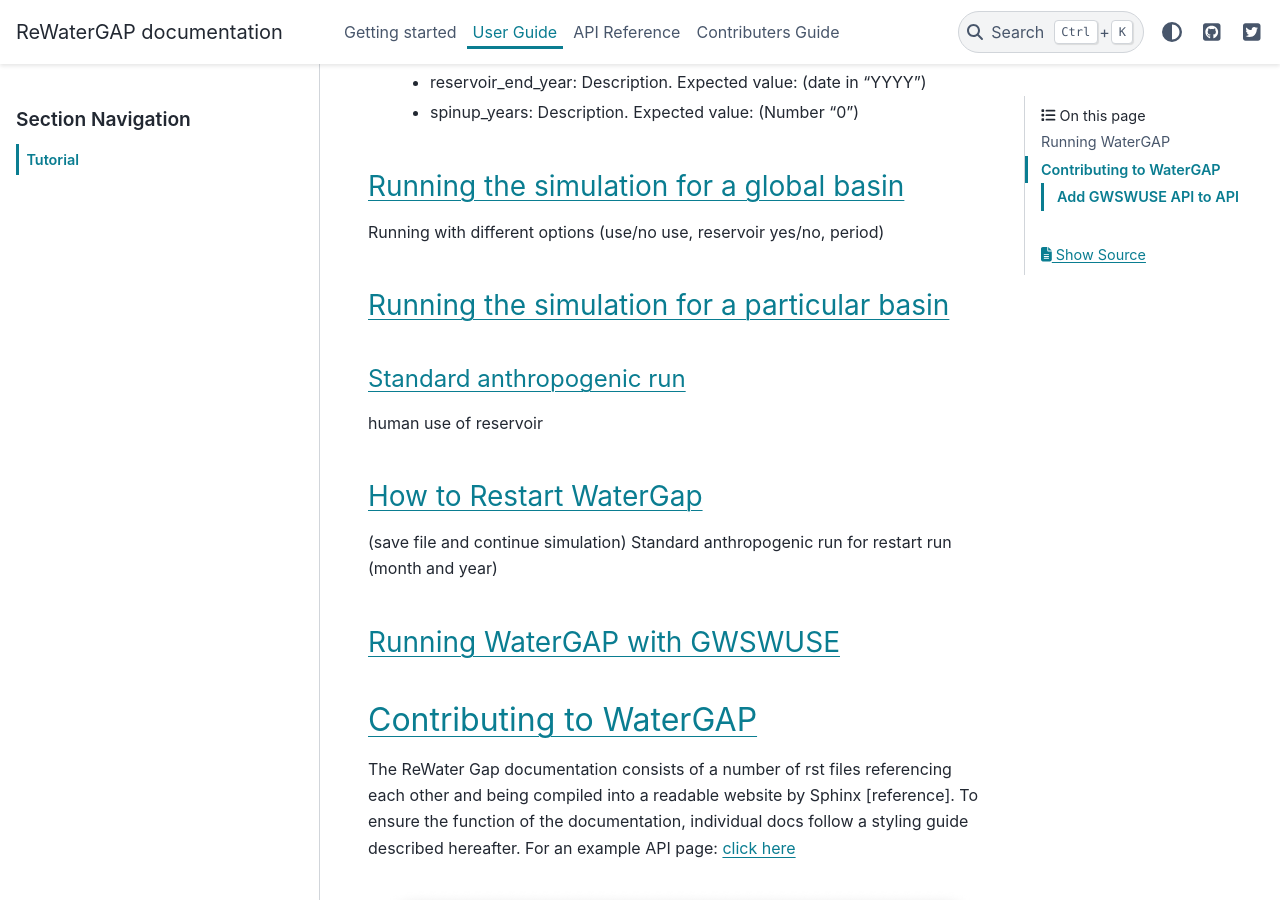
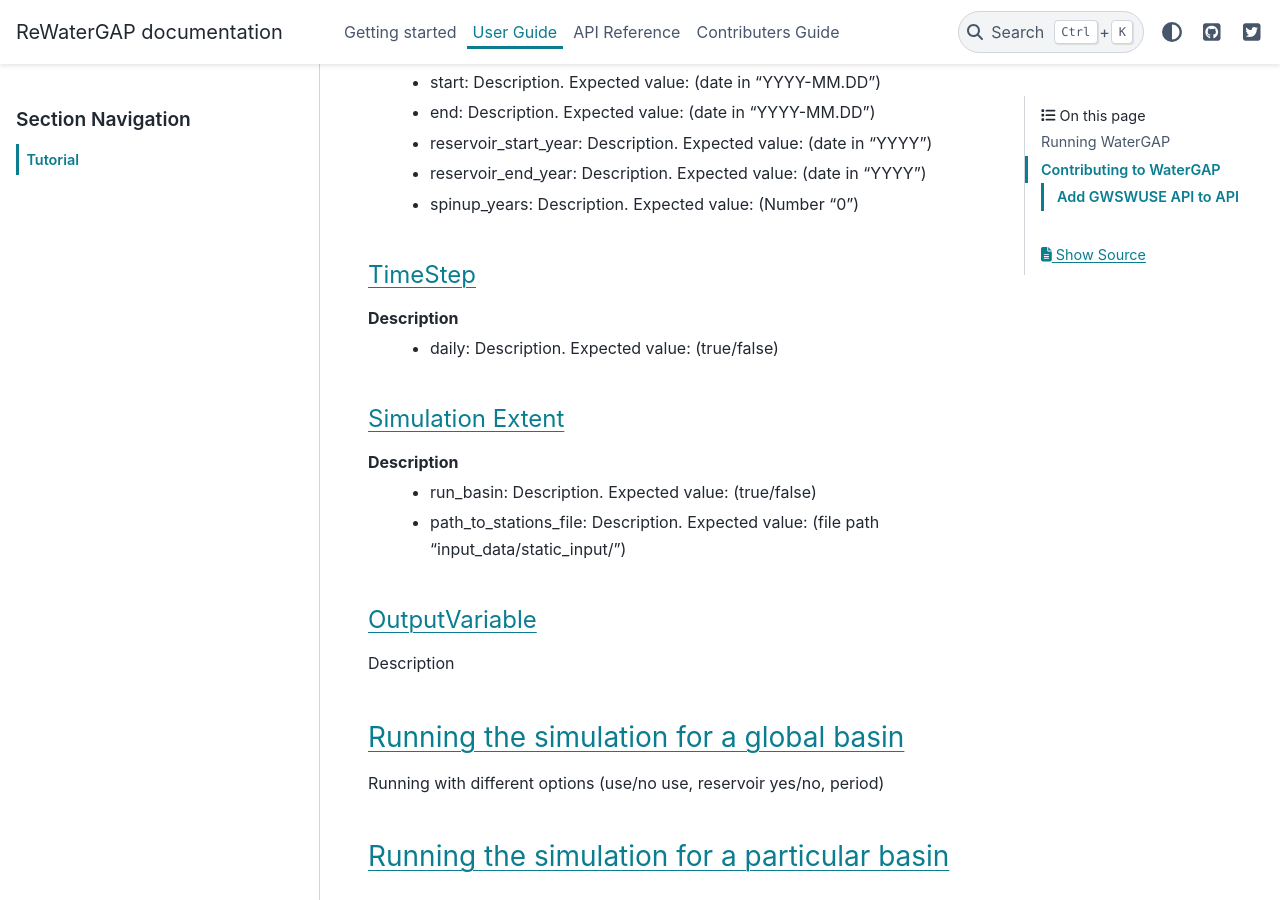
Before and after one commit to HydrologyFrankfurt/ReWaterGAP, a Sphinx documentation site: the page built from docs/user_guide/tutorials.rst, in a window 1280 px wide and 900 px high, scrolled down 1872 px. Built offline with Sphinx 7.4.7 and the PyData theme 0.15.4, drawn with Linux system fonts in a browser that asks for light colours; pages that are not in the unit, such as notebooks, are missing from menus; some of the changed text lies outside the part shown.

Commit message:
Update tutorials.rst

```diff
--- a/docs/user_guide/tutorials.rst
+++ b/docs/user_guide/tutorials.rst
@@ -54,6 +54,26 @@
         - reservoir_start_year: Description. Expected value: (date in "YYYY")
         - reservoir_end_year: Description. Expected value: (date in "YYYY")
         - spinup_years: Description. Expected value: (Number "0")
+
+TimeStep
+********
+
+Description
+        - daily: Description. Expected value: (true/false)
+
+Simulation Extent
+*****************
+
+Description
+	- run_basin: Description. Expected value: (true/false)
+	- path_to_stations_file: Description. Expected value: (file path "input_data/static_input/")
+
+OutputVariable
+*****************
+
+Description
+
+
 
 Running the simulation for a global basin
 -----------------------------------------
```
